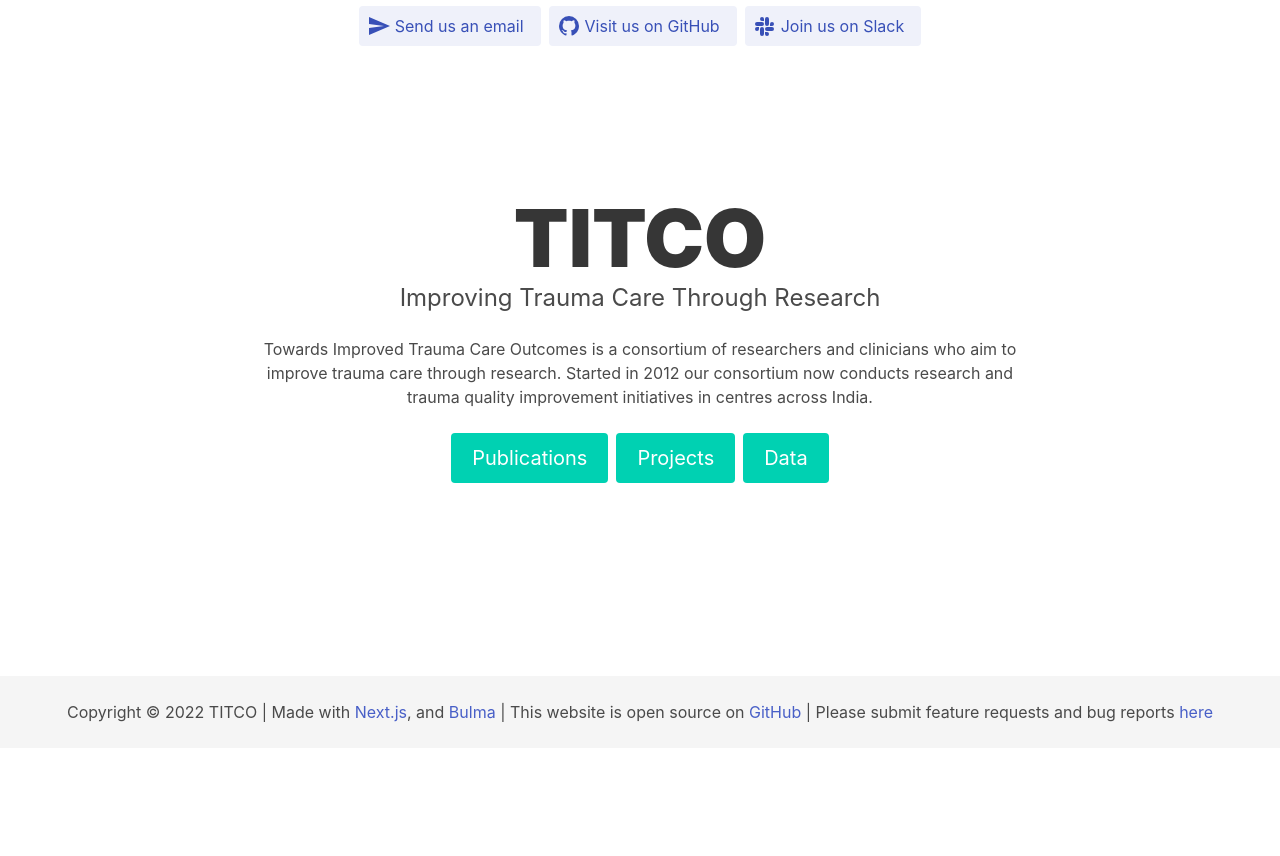
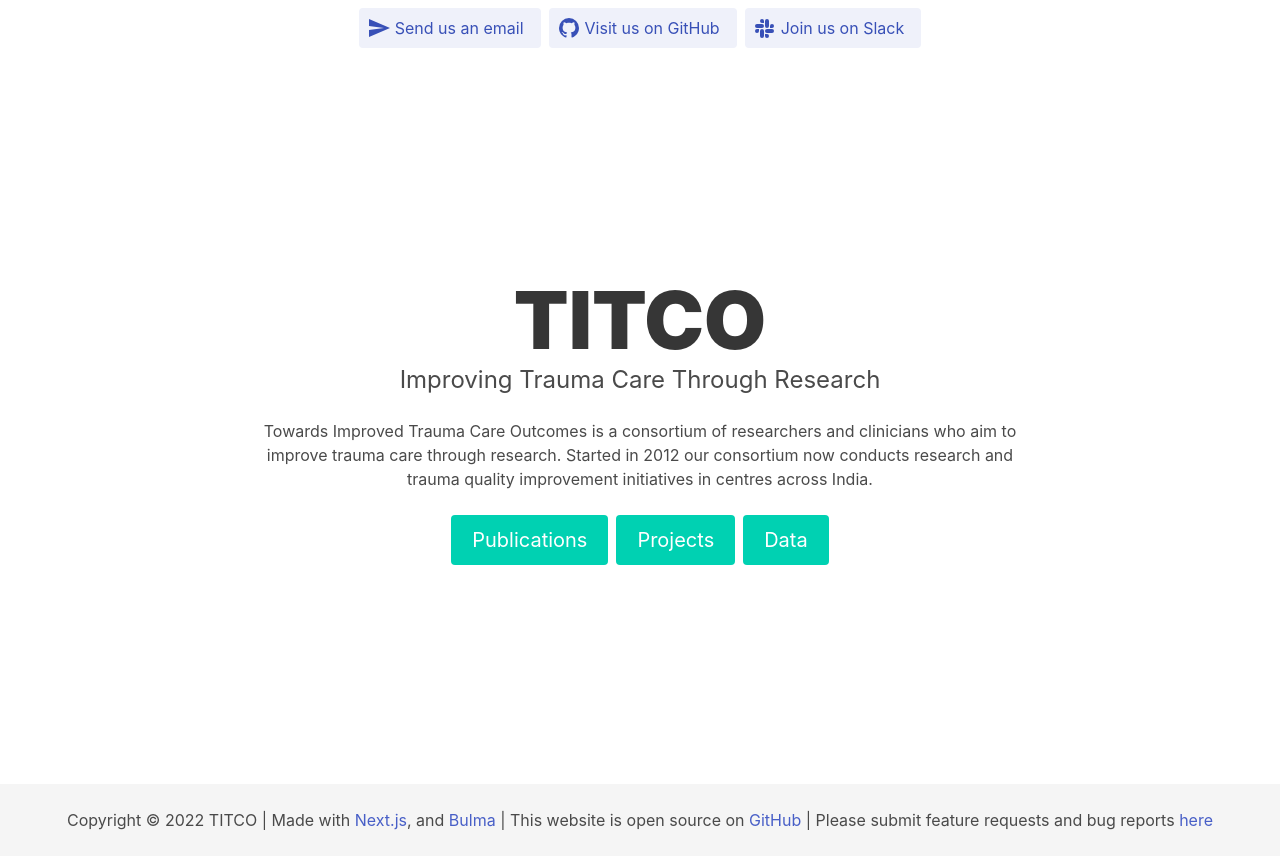
Before and after one commit to martingerdin/titco.org, a Next.js app: page / in a window 1280 px wide. Before the commit the page ends 800 px from the top, so only its background shows below. Built offline with nearby package versions, Linux system fonts and the light colour scheme.

Commit message:
Add padding to social links

```diff
--- a/components/Navbar.tsx
+++ b/components/Navbar.tsx
@@ -12,10 +12,10 @@ export default function Navbar({ isHome = false, activePage }: navbarProps) {
   const [isActive, setIsActive] = useState(false);
 
   return (
-    <nav style={isHome ? {justifyContent: "center"}: {}} className={`navbar is-fixed-top ${isHome ? '' : 'has-shadow'}`}>
+    <nav style={isHome ? {justifyContent: "center"}: {}} className={`navbar ${isHome ? '' : 'is-fixed-top has-shadow'}`}>
 	{isHome
 	? (
-	  <div className="buttons is-centered">
+	  <div className="buttons is-centered py-2">
 	      <SocialLinks isHome={isHome} />
 	  </div>
 	)
--- a/pages/index.tsx
+++ b/pages/index.tsx
@@ -6,7 +6,7 @@ export default function Home() {
   return (
     <>
 	<Navbar isHome={true} activePage="home" />
-	<section className="hero is-fullheight-with-navbar">
+	<section className="hero is-fullheight">
 	    <div className="hero-body">
 		<div className="container">
 		    <div className="columns is-centered">
```
Lines whose indentation alone changed are shown as unchanged.
